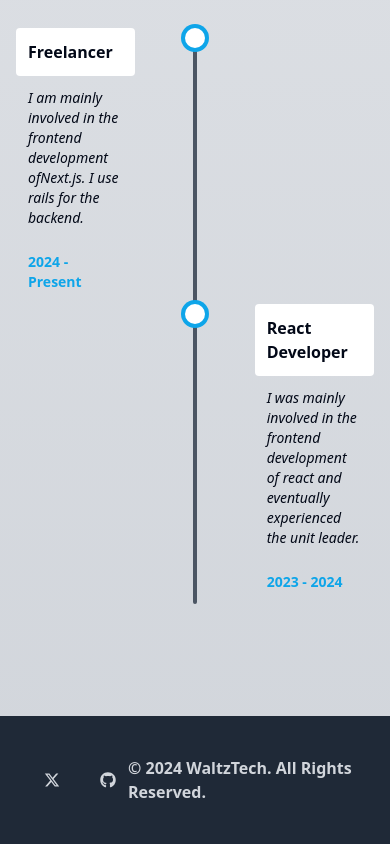
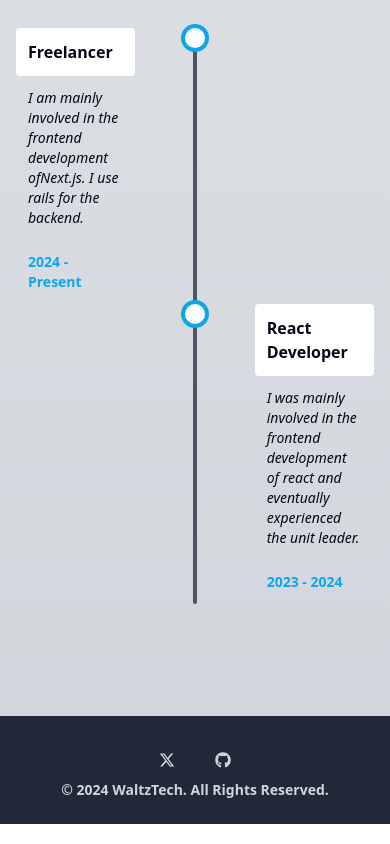
Before and after one commit to waltz29pf/microcms-nextjs-blog, a Next.js app: page / in a window 390 px wide. Shown: the part 2138-2982 px from the top of the page. Built offline with nearby package versions, Linux system fonts and the light colour scheme; a web font is replaced by a local one.

Commit message:
fix: footer ui

```diff
--- a/app/components/layout/footer/Footer.tsx
+++ b/app/components/layout/footer/Footer.tsx
@@ -4,8 +4,8 @@ import { FaGithub, FaXTwitter } from "react-icons/fa6";
 
 const Footer = () => {
   return (
-    <footer className="px-8 py-10 bg-gray-800">
-      <div className="container mx-auto  flex items-center justify-between text-base font-bold text-gray-300">
+    <footer className="px-4 py-6 sm:px-8 sm:py-10 bg-gray-800">
+      <div className="container mx-auto flex flex-col sm:flex-row items-center justify-between text-sm sm:text-base font-bold text-gray-300">
         <div className="flex items-center justify-center gap-4">
           <SocialLink
             href={PROFILE.SOCIAL_LINKS.X}
```
